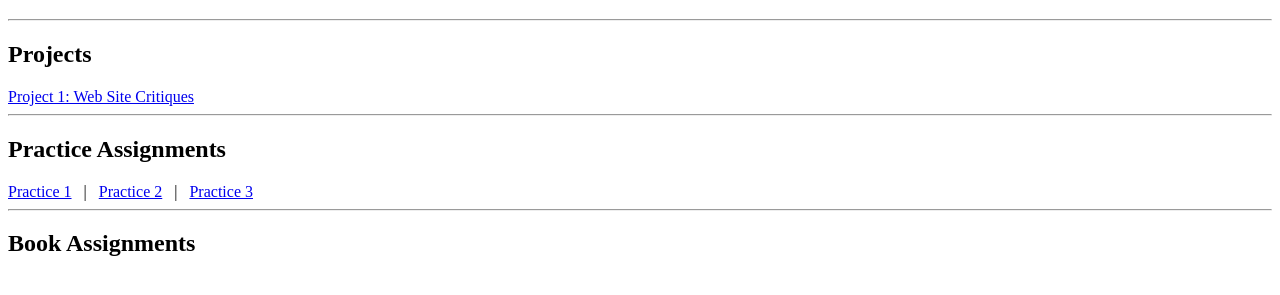
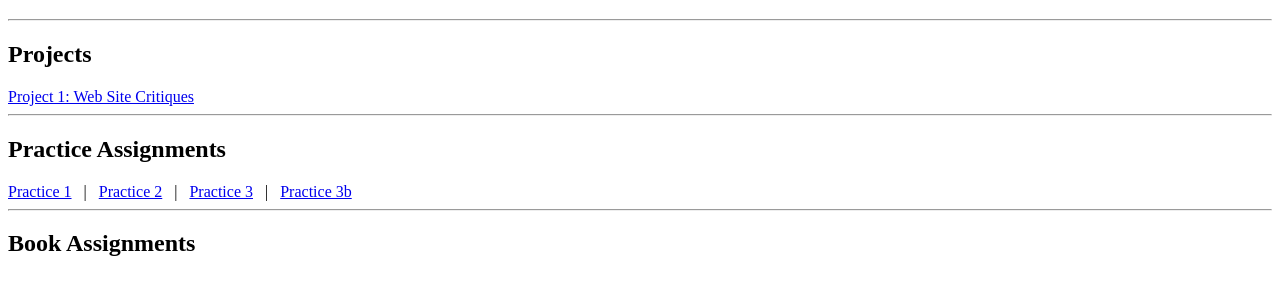
Before and after one commit to AlexBeraja/INFO2420, a plain HTML site: page index.html in a window 1280 px wide. Shown: the part 61-356 px from the top of the page. Drawn offline with Linux system fonts and the light colour scheme.

Commit message:
Update to Homepage
Addition of Practice3b Link

```diff
--- a/index.html
+++ b/index.html
@@ -17,7 +17,8 @@
 <a href="practice/practice2/HTML2/HTML2Files/cactus.html">Practice 2</a>
 &nbsp;&nbsp;|&nbsp;&nbsp;
 <a href="practice/practice3/HTML3Files/index.html">Practice 3</a>
-
+&nbsp;&nbsp;|&nbsp;&nbsp;
+<a href="practice/practice3b/Chap6/glossary.html">Practice 3b</a>
 <hr />
 <h2>Book Assignments</h2>
 
```
